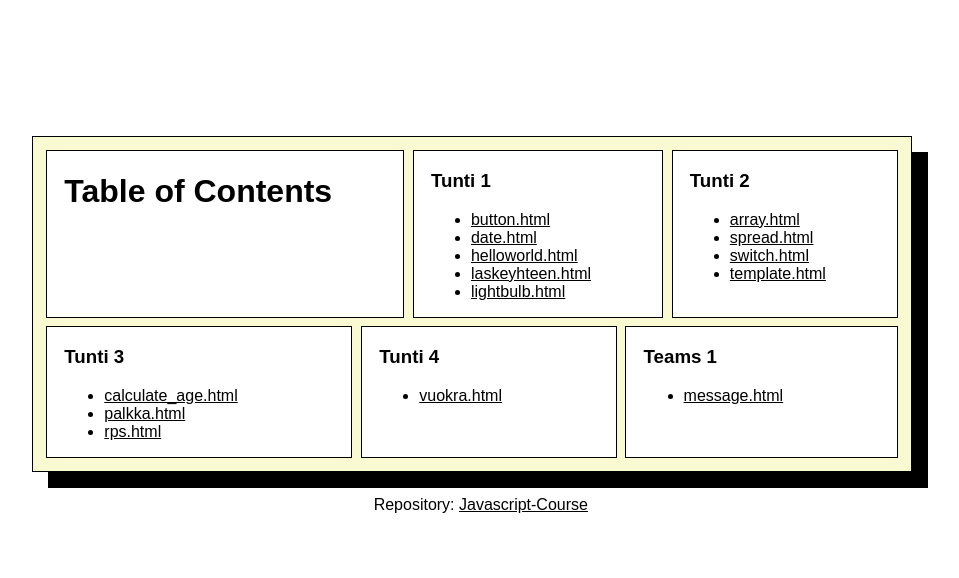
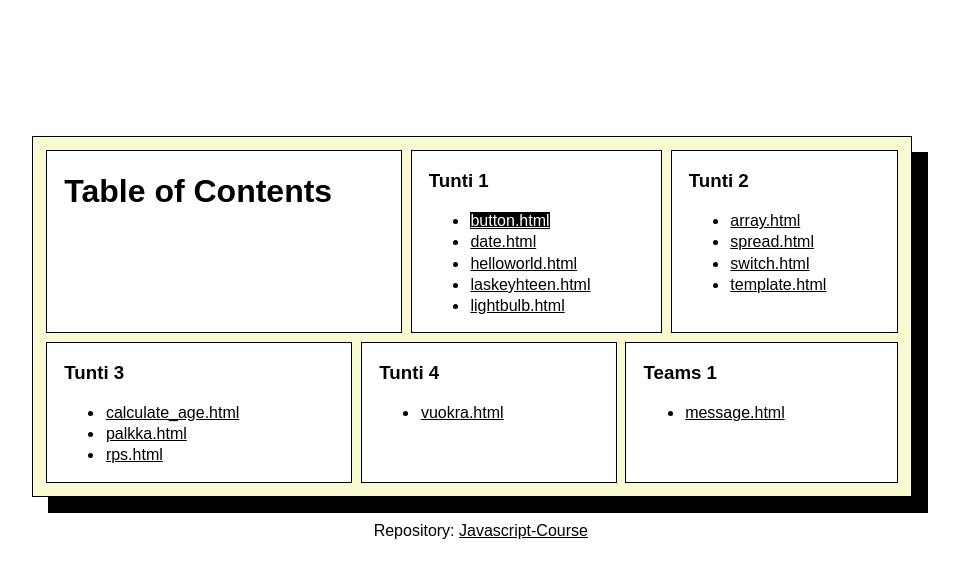
Before and after one commit to Knockingfish/javascript-course, a plain HTML site: page index.html in a window 1280 px wide. In both pictures the pointer is over the link "button.html". Shown: the whole page, without its empty margins (168-1127 px from the left). Drawn offline with Linux system fonts and the light colour scheme.

Commit message:
text color changes on hover

```diff
--- a/style.css
+++ b/style.css
@@ -10,6 +10,14 @@ body {
 
 a {
 	color: black;
+}
+a:hover {
+	color: white;
+	background-color: black;
+}
+
+li {
+	padding: 0.1em;
 }
 
 .container {
```
